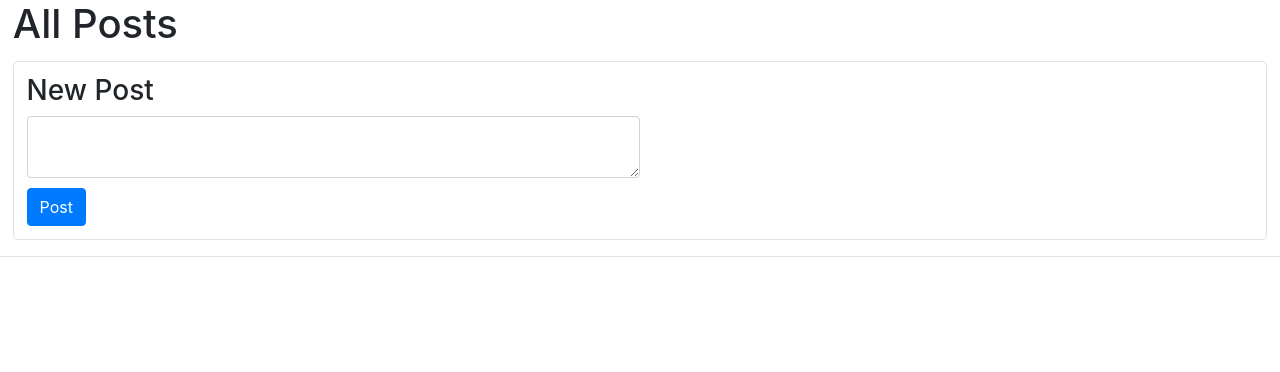
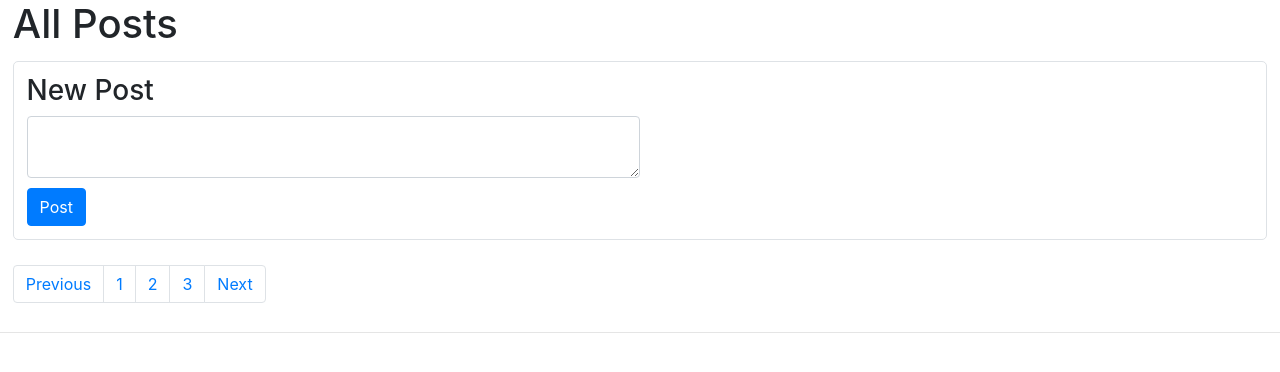
Before and after one commit to pkuzmichev/cs50_network, a Django app: page / in a window 1280 px wide. Shown: the part 69-441 px from the top of the page. Run offline with Django 3.2, Linux system fonts and the light colour scheme; the visitor is signed in with stand-in values (Sample User, id 1); data that the repository does not hold is empty; some libraries are stand-ins or nearby versions.

Commit message:
add pagination frontend

```diff
--- a/network/static/network/styles.css
+++ b/network/static/network/styles.css
@@ -13,3 +13,7 @@
 .gray {
     color: gray;
 }
+
+.pagination{
+    padding: 1%;
+}
--- a/network/templates/network/index.html
+++ b/network/templates/network/index.html
@@ -36,7 +36,15 @@
     </div>
 </div>
 {% endfor %}
+<nav aria-label="Page navigation example">
+  <ul class="pagination">
+    <li class="page-item"><a class="page-link" href="#">Previous</a></li>
+    <li class="page-item"><a class="page-link" href="#">1</a></li>
+    <li class="page-item"><a class="page-link" href="#">2</a></li>
+    <li class="page-item"><a class="page-link" href="#">3</a></li>
+    <li class="page-item"><a class="page-link" href="#">Next</a></li>
+  </ul>
+</nav>
 <hr>
-
 {% endif %}
 {% endblock %}
--- a/network/views.py
+++ b/network/views.py
@@ -1,18 +1,28 @@
+import imp
 from django.contrib.auth import authenticate, login, logout
 from django.db import IntegrityError
 from django.http import HttpResponse, HttpResponseRedirect
 from django.shortcuts import render
 from django.urls import reverse
+from django.core.paginator import Paginator
 from datetime import datetime
 
 from .models import Following, User, Post
 
 
 def index(request):
+    posts = Post.objects.filter(
+        username=request.user.username).order_by('-time').values_list()
+
+    # pagination
+    paginator = Paginator(posts, 10)
+
+    print('paginator.count', paginator.count)
+    print('get page', request.GET.get('page'))
+
     return render(request, "network/index.html", {
         "header": "All Posts",
-        "posts": Post.objects.filter(username=request.user.username)
-        .order_by('-time').values_list()
+        "posts": posts
     })
 
 
@@ -144,5 +154,6 @@ def following(request):
         "posts": all_following_posts.order_by('-time').values_list()
     })
 
+
 # TODO:
 # start pagination
```
Also changed, not shown: network/templates/network/user.html (+9 -0 lines).
